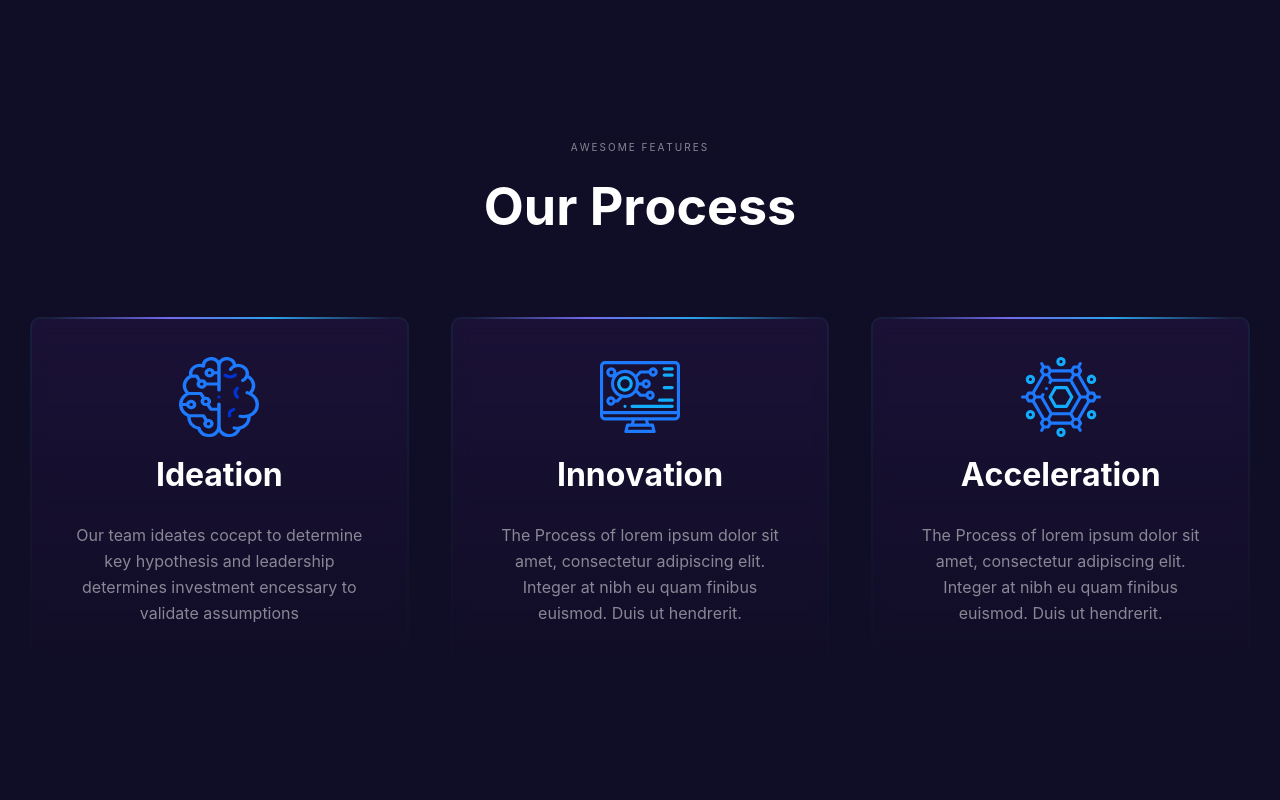
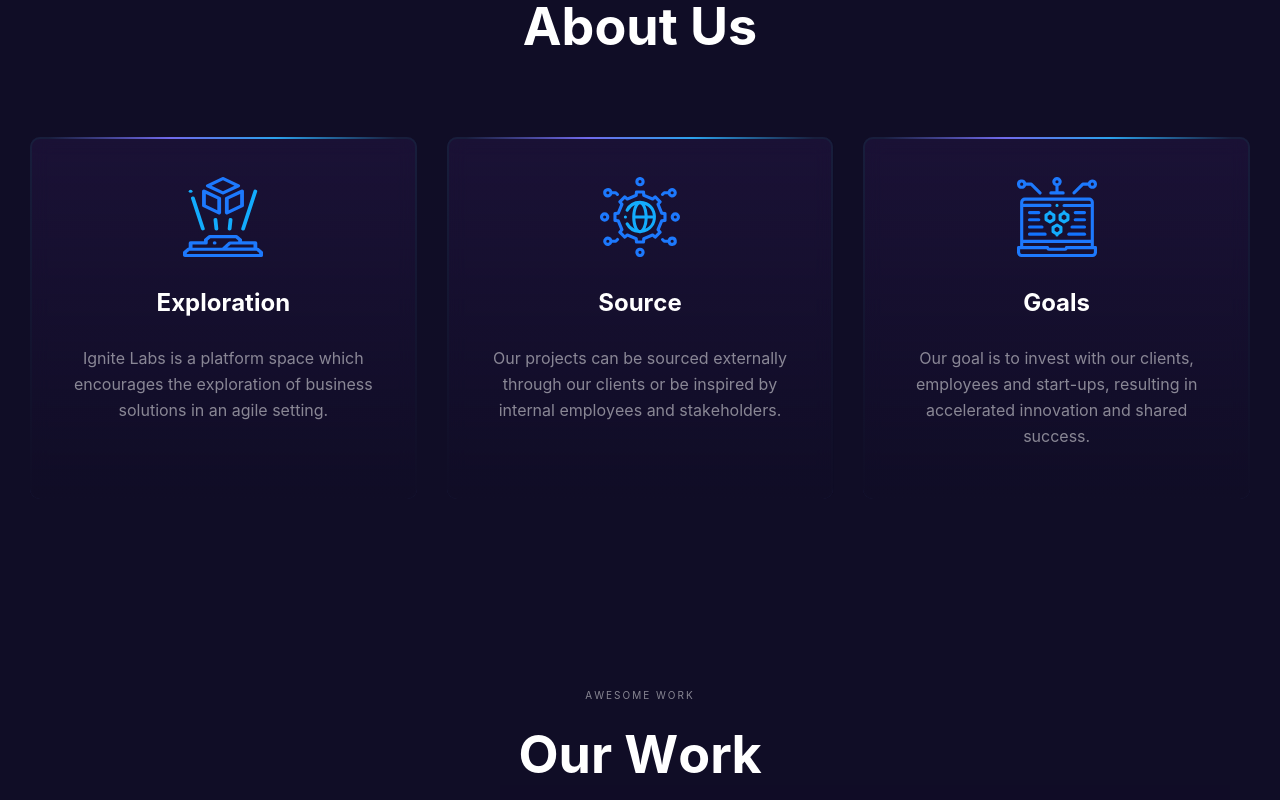
Before and after one commit to david-ignited/ignited-website, a Next.js app: page / in a window 1280 px wide. Shown: the part 920-1720 px from the top of the page. Built offline with nearby package versions, Linux system fonts and the light colour scheme.

Commit message:
Refactor grid and Card components

```diff
--- a/components/AboutUs.js
+++ b/components/AboutUs.js
@@ -1,6 +1,8 @@
 import Image from 'next/image';
 import styled from 'styled-components';
 import { Container, EyeBrow, H2 } from './styles/Globals';
+import { Card, Grid } from './styles/Grid';
+import { device } from './utils/breakpoints';
 
 const DATA = [
   {
@@ -33,87 +35,18 @@
 ]
 
 const ProcessWrapper = styled.section`
-  padding: var(--pd-section) 0 var(--pd-section);
+  padding: calc(var(--pd-section) / 2) 0 calc(var(--pd-section) / 2);
   .process-inner{
     position: relative;
     &__heading{
       max-width: 820px;
       margin: auto;
       text-align: center;
+      margin-bottom: 80px;
     }
-    &__grid{
-      margin-top: 80px;
-      display: grid;
-      grid-template-columns: repeat(3, 1fr);
-      column-gap: 42px;
-      position: relative;
-      &--card{
-        background: rgba(43, 27, 78, 0.4);
-        backdrop-filter: blur(10px);
-        border-radius: 10px;
-        padding: 40px;
-        text-align: center;
-        color: rgba(255, 255, 255, 0.5);
-        position: relative;
-        .card__content{
-          position: relative;
-          z-index: 140;
-          h3{
-            color: #fff;
-            font-size: var(--h3-fs);
-            line-height: var(--h3-lh);
-            margin-top: 10px;
-            margin-bottom: 26px;
-          }
-          p{
-            margin-bottom: 20px;
-          }
-        }
-        .card__glow{
-          position: absolute;
-          top: 0%;
-          left: 5%;
-          z-index: 130;
-          width: 90%;
-          height: 2px;
-          background-image: linear-gradient(90deg, rgba(118, 110, 245, 0), #766ef5 35%, #2da9f5 65%, rgba(45, 169, 245, 0));
-          opacity: 0.95;
-        }
-        .card__mask{
-          position: absolute;
-          left: 0%;
-          top: 0%;
-          right: 0%;
-          bottom: 0%;
-          z-index: 120;
-          background-image: linear-gradient(180deg, rgba(43, 27, 78, 0), var(--dark-blue));
-          border-radius: 10px;
-        }
-        .card__outline{
-          position: absolute;
-          left: 0%;
-          top: 0%;
-          right: 0%;
-          bottom: 0%;
-          z-index: 110;
-          display: flex;
-          flex-direction: column;
-          align-items: center;
-          border-top-left-radius: 10px;
-          border-top-right-radius: 10px;
-          box-shadow: inset 0 0 0 2px #181e3c;
-          border-radius: 10px;
-        }
-      }
-    }
-    &__img{
-      width: 100%;
-      position: absolute;
-      top: -80px;
-      z-index: 2;
-      pointer-events: none;
-      text-align: center;
-    }
+  }
+  @media ${device.desktop}{
+    padding: var(--pd-section) 0 var(--pd-section);
   }
 `
 
@@ -126,9 +59,9 @@
             <EyeBrow>who we are</EyeBrow>
             <H2>About Us</H2>
           </div>
-          <div className='process-inner__grid'>
+          <Grid>
           {DATA.map(({id, icon, title, text}) => (
-            <div key={id} className='process-inner__grid--card'>
+            <Card key={id}>
               <div className='card__content'>
                 <Image
                   src={icon.path}
@@ -136,15 +69,17 @@
                   width={80}
                   height={80}
                 />
-                <h3>{title}</h3>
-                <p>{text}</p>
+                <div>
+                  <h3>{title}</h3>
+                  <p>{text}</p>
+                </div>
               </div>
               <div className='card__glow' />
               <div className='card__mask' />
               <div className='card__outline' />
-            </div>
+            </Card>
           ))}
-          </div>
+          </Grid>
         </div>
       </Container>
     </ProcessWrapper>
--- a/components/OurProcess.js
+++ b/components/OurProcess.js
@@ -1,6 +1,8 @@
 import Image from 'next/image';
 import styled from 'styled-components';
 import { Container, EyeBrow, H2 } from './styles/Globals';
+import { Grid, Card } from './styles/Grid';
+import { device } from './utils/breakpoints';
 
 const DATA = [
   {
@@ -40,80 +42,11 @@
       max-width: 820px;
       margin: auto;
       text-align: center;
+      margin-bottom: 80px;
     }
-    &__grid{
-      margin-top: 80px;
-      display: grid;
-      grid-template-columns: repeat(3, 1fr);
-      column-gap: 42px;
-      position: relative;
-      &--card{
-        background: rgba(43, 27, 78, 0.4);
-        backdrop-filter: blur(10px);
-        border-radius: 10px;
-        padding: 40px;
-        text-align: center;
-        color: rgba(255, 255, 255, 0.5);
-        position: relative;
-        .card__content{
-          position: relative;
-          z-index: 140;
-          h3{
-            color: #fff;
-            font-size: var(--h3-fs);
-            line-height: var(--h3-lh);
-            margin-top: 10px;
-            margin-bottom: 26px;
-          }
-          p{
-            margin-bottom: 20px;
-          }
-        }
-        .card__glow{
-          position: absolute;
-          top: 0%;
-          left: 5%;
-          z-index: 130;
-          width: 90%;
-          height: 2px;
-          background-image: linear-gradient(90deg, rgba(118, 110, 245, 0), #766ef5 35%, #2da9f5 65%, rgba(45, 169, 245, 0));
-          opacity: 0.95;
-        }
-        .card__mask{
-          position: absolute;
-          left: 0%;
-          top: 0%;
-          right: 0%;
-          bottom: 0%;
-          z-index: 120;
-          background-image: linear-gradient(180deg, rgba(43, 27, 78, 0), var(--dark-blue));
-          border-radius: 10px;
-        }
-        .card__outline{
-          position: absolute;
-          left: 0%;
-          top: 0%;
-          right: 0%;
-          bottom: 0%;
-          z-index: 110;
-          display: flex;
-          flex-direction: column;
-          align-items: center;
-          border-top-left-radius: 10px;
-          border-top-right-radius: 10px;
-          box-shadow: inset 0 0 0 2px #181e3c;
-          border-radius: 10px;
-        }
-      }
-    }
-    &__img{
-      width: 100%;
-      position: absolute;
-      top: -80px;
-      z-index: 2;
-      pointer-events: none;
-      text-align: center;
-    }
+  }
+  @media ${device.desktop}{
+    padding: var(--pd-section) 0 var(--pd-section);
   }
 `
 
@@ -126,9 +59,9 @@
             <EyeBrow>AWESOME FEATURES</EyeBrow>
             <H2>Our Process</H2>
           </div>
-          <div className='process-inner__grid'>
+          <Grid>
           {DATA.map(({id, icon, title, text}) => (
-            <div key={id} className='process-inner__grid--card'>
+            <Card key={id}>
               <div className='card__content'>
                 <Image
                   src={icon.path}
@@ -136,15 +69,17 @@
                   width={80}
                   height={80}
                 />
-                <h3>{title}</h3>
-                <p>{text}</p>
+                <div>
+                  <h3>{title}</h3>
+                  <p>{text}</p>
+                </div>
               </div>
               <div className='card__glow' />
               <div className='card__mask' />
               <div className='card__outline' />
-            </div>
+            </Card>
           ))}
-          </div>
+          </Grid>
         </div>
       </Container>
     </ProcessWrapper>
--- a/components/Page.js
+++ b/components/Page.js
@@ -106,10 +106,10 @@
       <GlobalStyles />
       <Header />
       <Hero />
+      <AboutUs />
+      <Work />
       <Process />
-      <Work />
       <Partners />
-      <AboutUs />
       <Expertise />
       <NewsLetter />
       <main>{children}</main>
--- /dev/null
+++ b/components/styles/Grid.js
@@ -0,0 +1,104 @@
+import styled from 'styled-components';
+import { device } from '../utils/breakpoints';
+
+export const Grid = styled.div`
+	display: grid;
+	grid-template-columns: repeat(1, 1fr);
+	grid-gap: 30px;
+	position: relative;
+	@media ${device.tablet}{
+		grid-template-columns: repeat(3, 1fr);
+		grid-gap: var(--gap);
+	}
+`
+export const Card = styled.div`
+	background: rgba(43, 27, 78, 0.4);
+	backdrop-filter: blur(10px);
+	border-radius: 10px;
+	padding: 20px;
+	text-align: center;
+	color: rgba(255, 255, 255, 0.5);
+	position: relative;
+	.card__content{
+		position: relative;
+		z-index: 140;
+		h3{
+			color: #fff;
+			font-size: var(--h4-fs);
+			line-height: var(--h4-lh);
+			margin-top: 30px;
+			margin-bottom: 26px;
+		}
+		p{
+			margin-bottom: 20px;
+		}
+	}
+	.card__glow{
+		position: absolute;
+		top: 0%;
+		left: 5%;
+		z-index: 130;
+		width: 90%;
+		height: 2px;
+		background-image: linear-gradient(90deg, rgba(118, 110, 245, 0), #766ef5 35%, #2da9f5 65%, rgba(45, 169, 245, 0));
+		opacity: 0.95;
+	}
+	.card__mask{
+		position: absolute;
+		left: 0%;
+		top: 0%;
+		right: 0%;
+		bottom: 0%;
+		z-index: 120;
+		background-image: linear-gradient(180deg, rgba(43, 27, 78, 0), var(--dark-blue));
+		border-radius: 10px;
+	}
+	.card__outline{
+		position: absolute;
+		left: 0%;
+		top: 0%;
+		right: 0%;
+		bottom: 0%;
+		z-index: 110;
+		display: flex;
+		flex-direction: column;
+		align-items: center;
+		border-top-left-radius: 10px;
+		border-top-right-radius: 10px;
+		box-shadow: inset 0 0 0 2px #181e3c;
+		border-radius: 10px;
+	}
+	@media ${device.mobileL}{
+		padding: 40px;
+		.card__content{
+			display: flex;
+			> span{
+				width: 80px !important;
+				height: 80px !important;
+			}
+			> div{
+				margin-left: 4rem;
+				width: calc(100% - 80px);
+				text-align: left;
+				h3{
+					margin-top: 0;
+				}
+			}
+		}
+	}
+	@media ${device.tablet}{
+		padding: 40px var(--gap) var(--gap);
+		.card__content{
+			flex-direction: column;
+			align-items: center;
+			> div{
+				margin-left: 0;
+				width: 100%;
+				text-align: center;
+				h3{
+					margin-top: 30px;
+				}
+			}
+		}
+	}
+`
```
